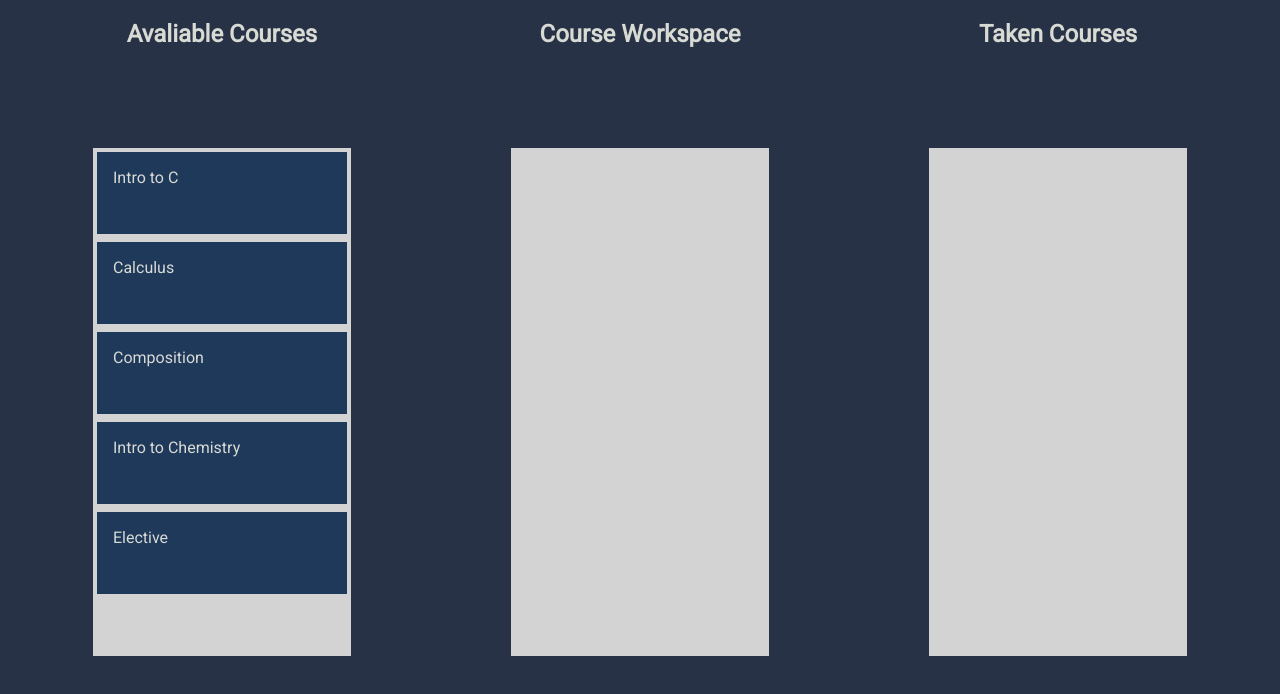
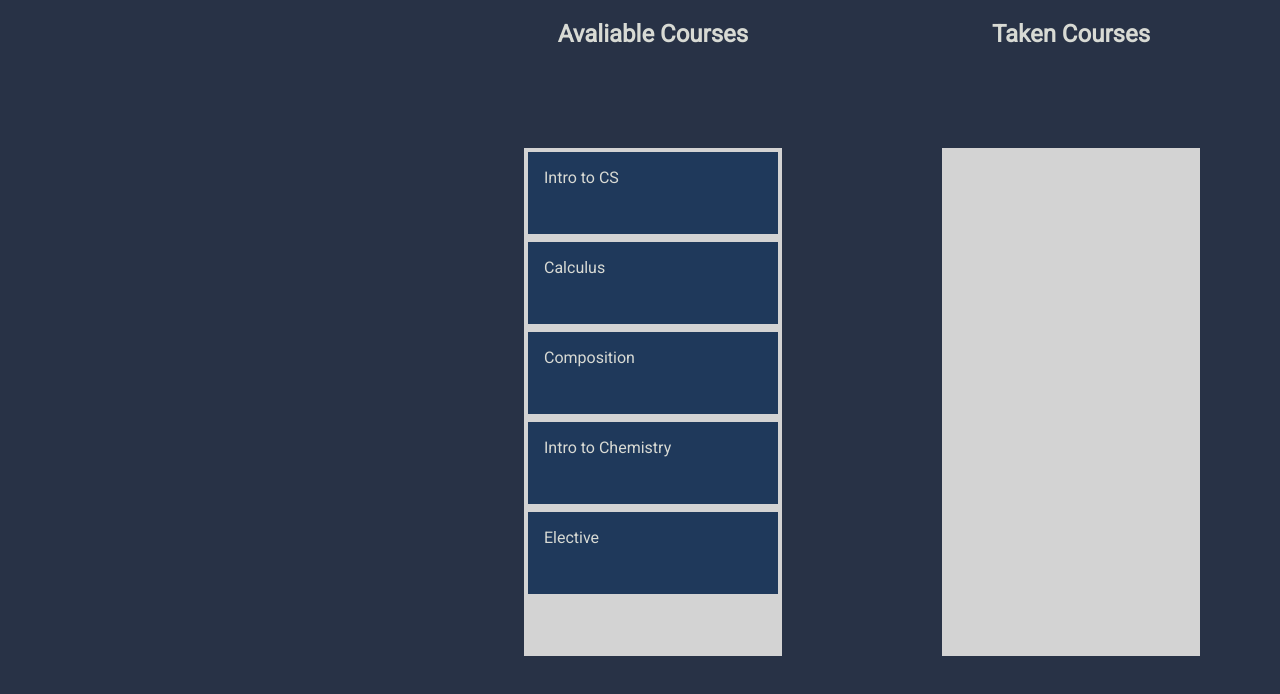
Before and after one commit to LounnAriik/CS3141-Team13, a React (Create React App) app in the folder Test3/: page / in a window 1280 px wide. Shown: the top 694 px of the page. Built offline with nearby package versions, Linux system fonts and the light colour scheme.

Commit message:
Need left space to make table, leaving the others

```diff
--- a/Test3/src/App.js
+++ b/Test3/src/App.js
@@ -4,7 +4,7 @@ import uuid from "uuid/v4";
 import './App.css';
 
 const itemsFromBackend = [
-  { id: uuid(), content: "Intro to C" },
+  { id: uuid(), content: "Intro to CS" },
   { id: uuid(), content: "Calculus" },
   { id: uuid(), content: "Composition" },
   { id: uuid(), content: "Intro to Chemistry" },
@@ -16,10 +16,10 @@ const columnsFromBackend = {
     name: "Avaliable Courses",
     items: itemsFromBackend
   },
-  [uuid()]: {
+ /* [uuid()]: {
     name: "Course Workspace",
     items: []
-  },
+  },*/
   [uuid()]: {
     name: "Taken Courses",
     items: []
@@ -63,8 +63,9 @@ const onDragEnd = (result, columns, setColumns) => {
   }
 };
 
+console.log(new Date().getFullYear());
 function clickClass(){
-  console.log('click')
+  console.log('click');
 }
 
 // Test
@@ -87,7 +88,7 @@ function buildCourseByYearSelect(year, semester){
 function App() {
   const [columns, setColumns] = useState(columnsFromBackend);
   return (
-    <div className = 'head' style={{ display: "flex", justifyContent: "center", height: "100%" }}>
+    <div className = 'head' style={{ display: "flex", justifyContent: "right", height: "100%" }}>
       <DragDropContext
         onDragEnd={result => onDragEnd(result, columns, setColumns)}
       >
```
